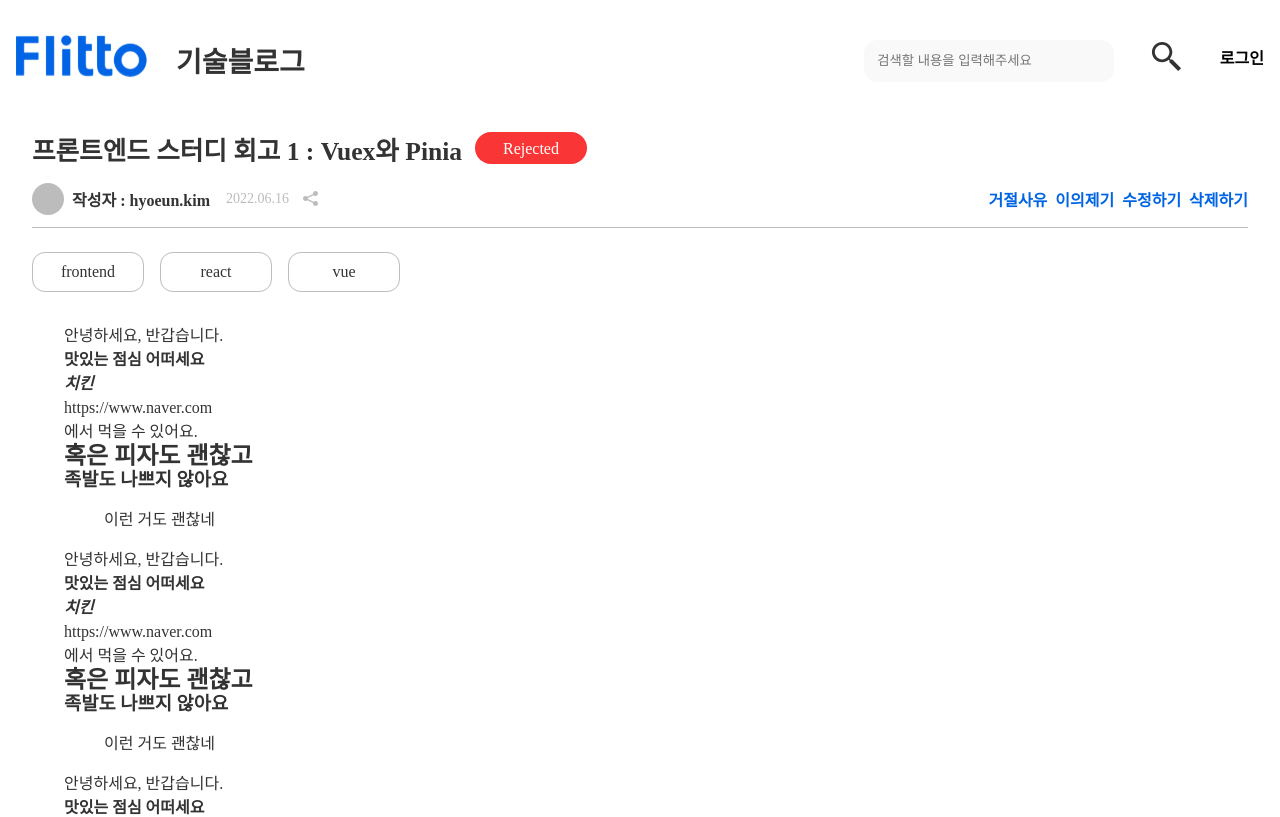
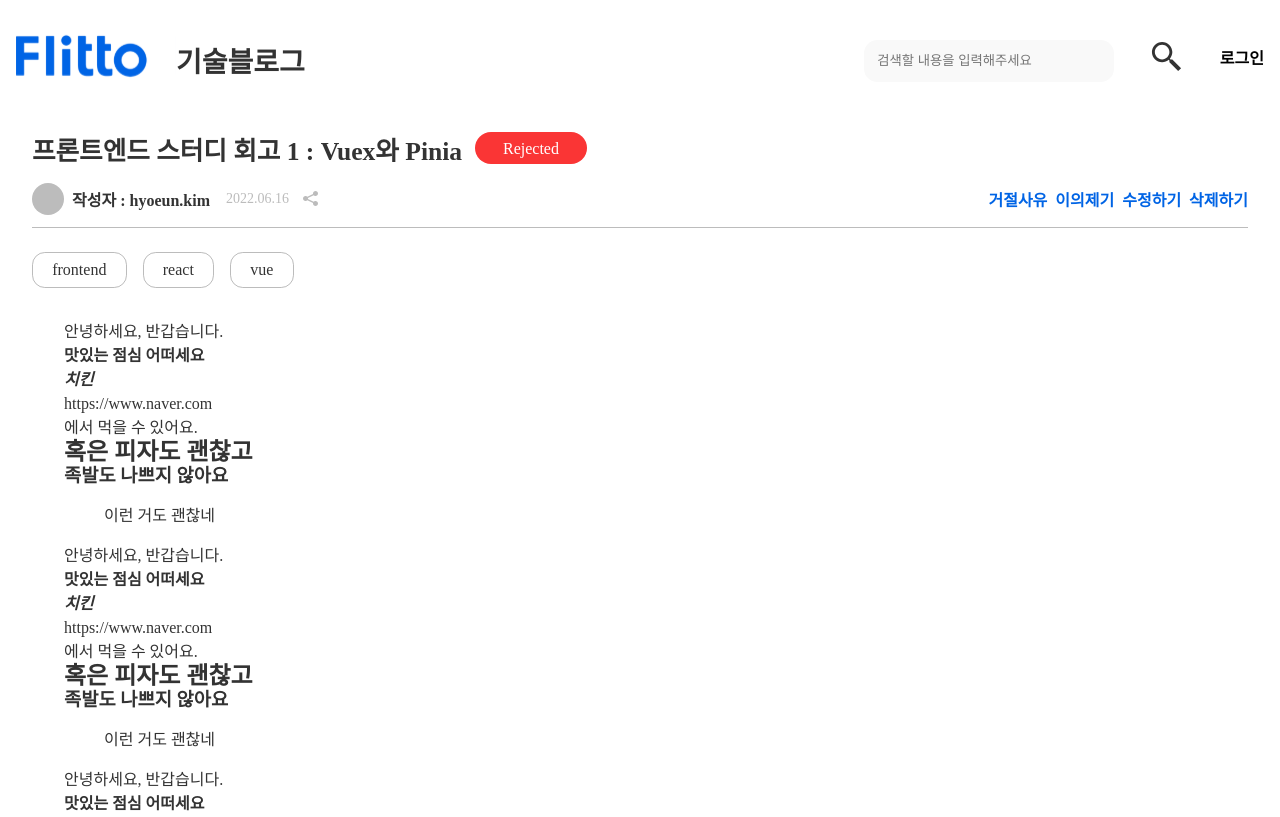
Before and after one commit to Flitto-Toyproject/toy_front_team1_front, a Nuxt app: page /ContentShowPage/1 in a window 1280 px wide. Shown: the top 817 px of the page. Built offline with nearby package versions, Linux system fonts and the light colour scheme; a web font is replaced by a local one.

Commit message:
feat: edit page 스타일 수정 * 태그 이름이 길어질 때 글자 바깥으로 나오는 현상 해결 * 뷰포트 상하로 좁혔을 때 컴포넌트들이 서로를 덮었던 문제 해결

```diff
--- a/components/content/TagContent.vue
+++ b/components/content/TagContent.vue
@@ -43,13 +43,13 @@ export default {
   flex-direction: row;
   align-items: center;
   justify-content: center;
-  width: 7em;
-  height: 2.5em;
+  padding: 0.5rem 1.2rem;
   border: 1px solid $deep-gray;
   border-radius: 0.8em;
   position: relative;
   &__title {
     color: $black;
+    word-break: break-word;
   }
   &__cancel-img {
     position: absolute;
--- a/layouts/default.vue
+++ b/layouts/default.vue
@@ -1,5 +1,5 @@
 <template>
-  <div>
+  <div class="layout-container">
     <HeaderComponent />
     <Nuxt></Nuxt>
     <FooterComponent />
@@ -15,4 +15,9 @@ export default {
 }
 </script>
 
-<style scoped></style>
+<style scoped>
+.layout-container {
+  display: flex;
+  flex-direction: column;
+}
+</style>
--- a/pages/ContentEditPage/_content_id.vue
+++ b/pages/ContentEditPage/_content_id.vue
@@ -34,6 +34,7 @@
             />
           </div>
         </div>
+        <div class="content-additional__thumbnail-wrapper">
           <div class="content-additional__items">
             <strong class="content-additional__title">Thumbnail</strong>
             <InputBasic
@@ -43,6 +44,7 @@
               :type="'text'"
             />
             <div class="content-additional__preview" />
+          </div>
         </div>
         <div class="button-wrapper">
           <ButtonContent
@@ -91,9 +93,13 @@ export default {
     const editorInput = editingData?.content ? editingData.content : ''
     const tags = editingData?.tags ? editingData.tags : []
     const thumbnail = editingData?.thumbnail ? editingData.thumbnail : ''
-    const inputTag = editingData?.inputTag ? editingData.inputTag : ''
 
-    return { isNewContent, title, editorInput, tags, thumbnail, inputTag }
+    return { isNewContent, title, editorInput, tags, thumbnail }
+  },
+  data() {
+    return {
+      inputTag: '',
+    }
   },
   methods: {
     removeTag(_tag) {
@@ -158,7 +164,6 @@ export default {
   justify-content: center;
   align-items: center;
   max-width: 70rem;
-  min-height: 90vh;
   padding: 1rem 2rem;
 }
 .title-input {
@@ -176,11 +181,13 @@ export default {
   display: flex;
   flex-direction: column;
   justify-content: space-evenly;
-  height: calc(100vh - 180px);
+  width: 100%;
+  // height: calc(100vh - 180px);
   padding: 1em 2.5em;
   &__tags-wrapper {
     display: flex;
     flex-direction: column;
+    margin: 1.5rem 0;
   }
   &__tags {
     display: flex;
@@ -191,6 +198,9 @@ export default {
     display: flex;
     flex-direction: row;
     margin: 0.5em 1em 0px 0px;
+  }
+  &__thumbnail-wrapper {
+    margin: 1.5rem 0;
   }
   &__title {
     color: $deep-blue;
@@ -215,6 +225,7 @@ export default {
   display: flex;
   flex-direction: row;
   justify-content: center;
+  margin-top: 2rem;
   :not(:first-child) {
     margin-left: 1em;
   }
```
Lines whose indentation alone changed are shown as unchanged.
